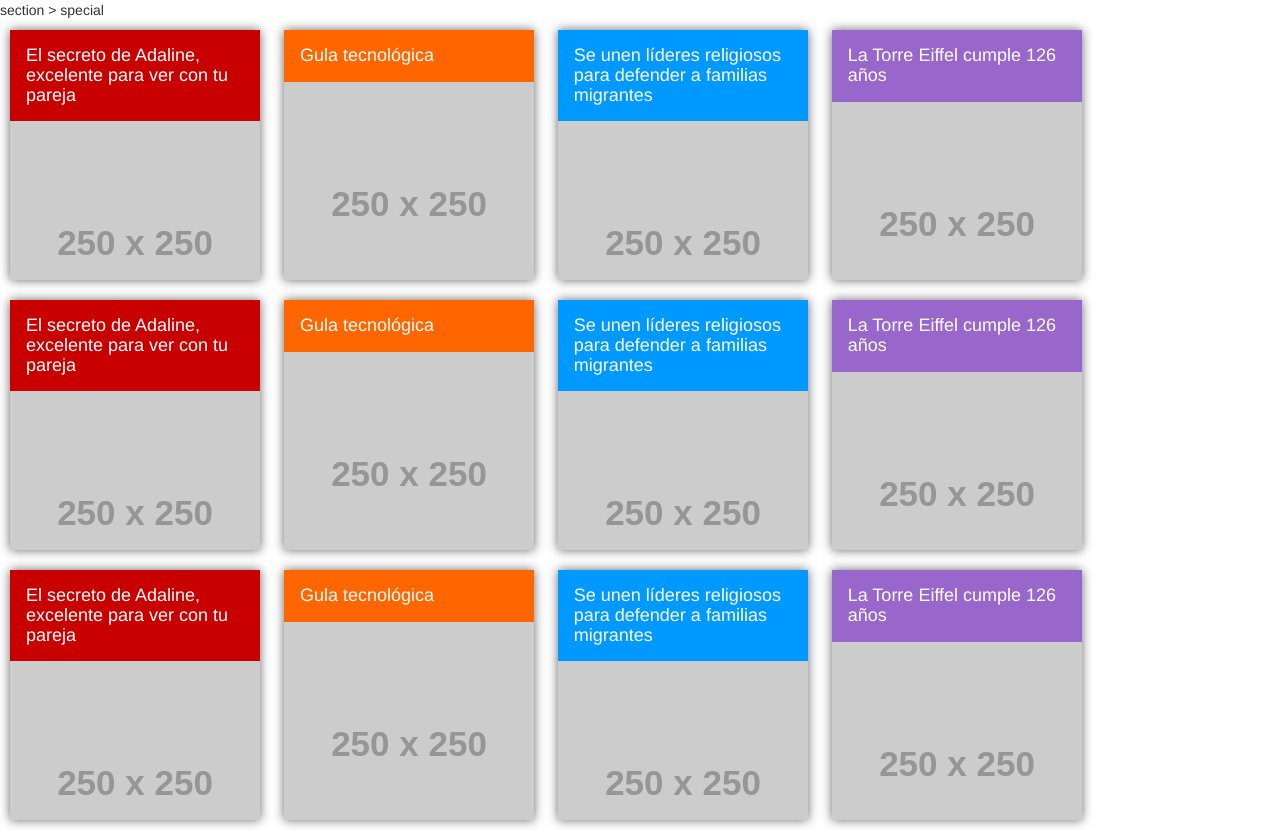
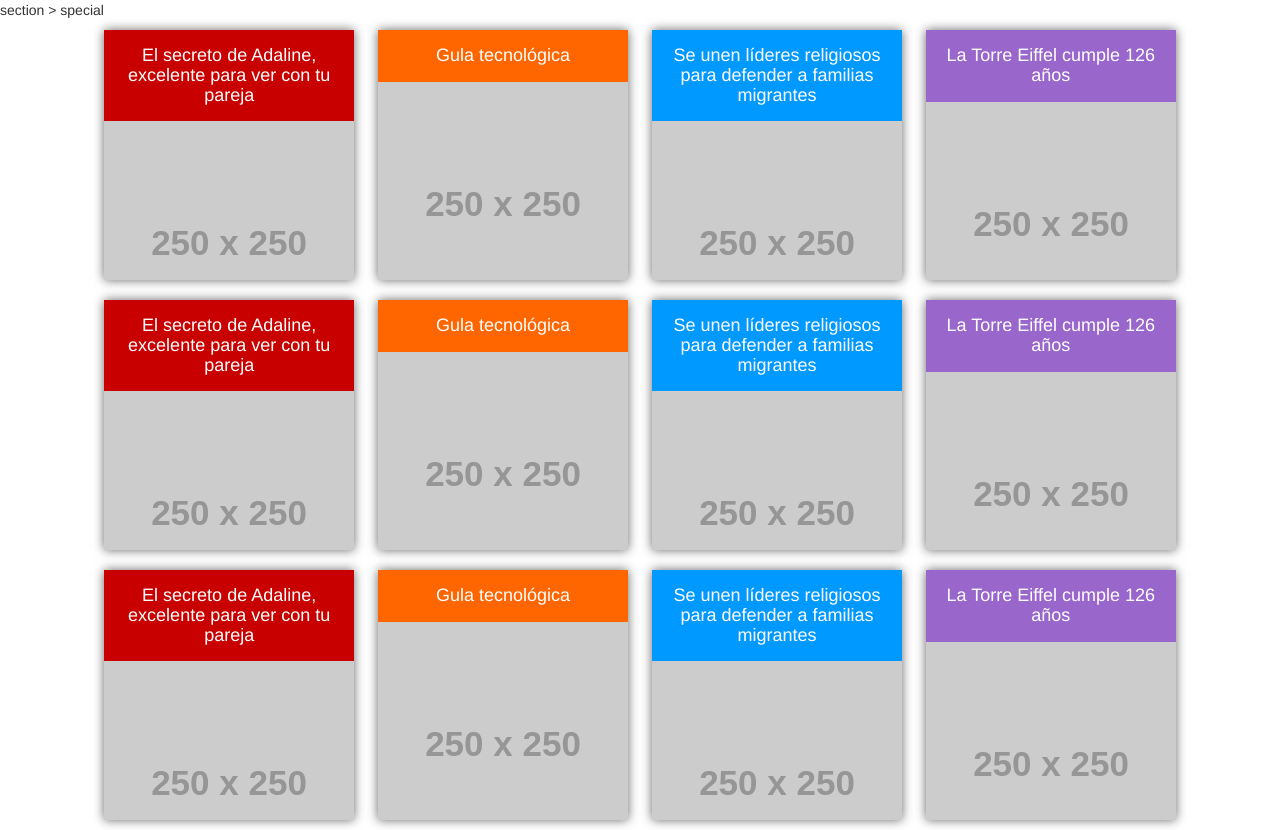
Before and after one commit to maxcantu/somosvoz, a PHP site: page / in a window 1280 px wide. Shown: the part 40-870 px from the top of the page. Run offline with PHP 8.4, Linux system fonts and the light colour scheme; grey boxes labelled with a size stand in for pictures from a placeholder-image service; some libraries are stand-ins or nearby versions.

Commit message:
text-center

```diff
--- a/css/style.css
+++ b/css/style.css
@@ -5,6 +5,10 @@
 
 
 /* Posts */
+
+#scroll-container {
+	text-align: center;
+}
 
 .post {
 	display: inline-block;
```
